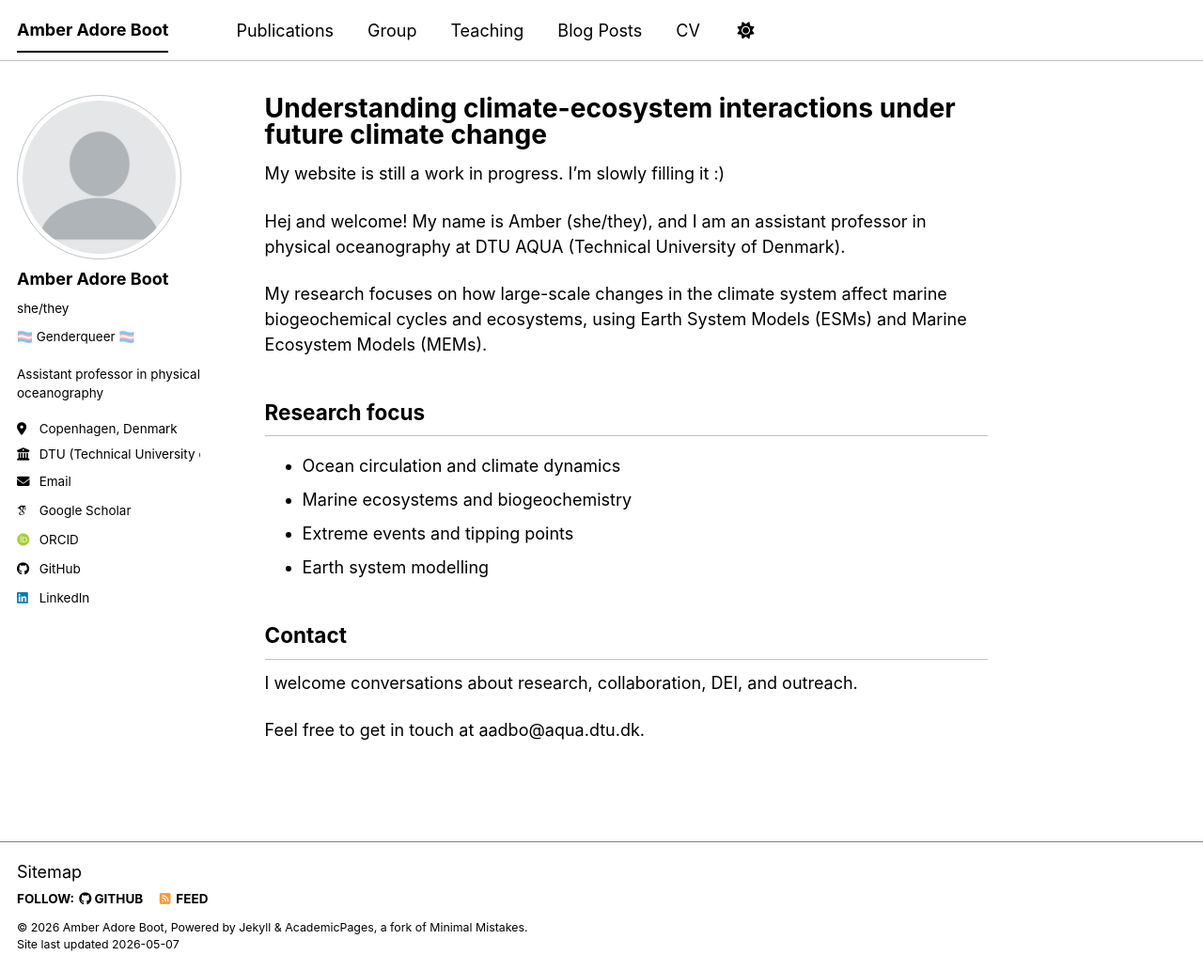
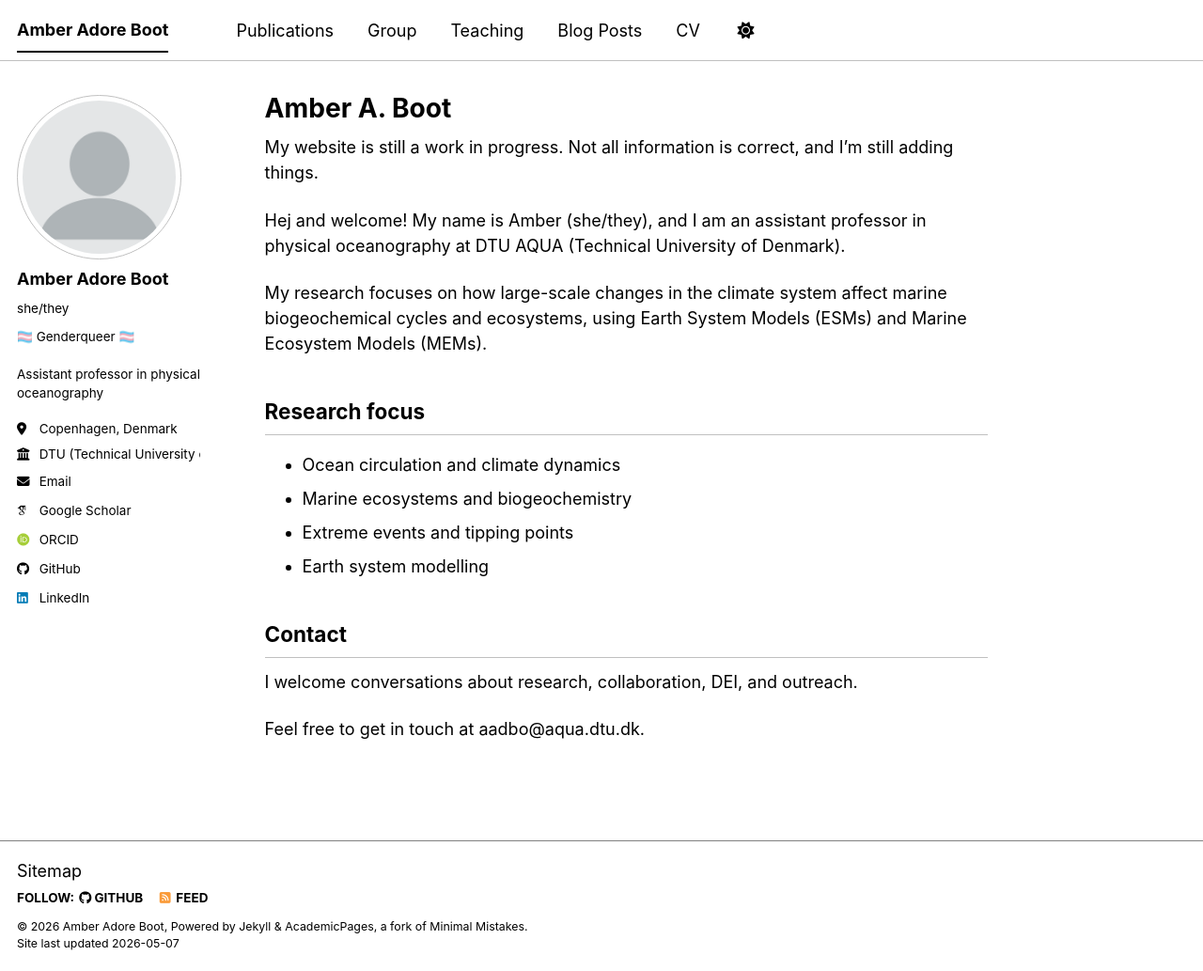
Before and after one commit to amber-adore-boot/amber-adore-boot.github.io, a Jekyll site: the page built from _pages/about.md, in a window 1280 px wide and 1033 px high. Shown: the whole window at 94% size. Built offline with Jekyll 4.4.1, drawn with Linux system fonts in a browser that asks for light colours; some web fonts are replaced; a script bundle is joined from its source files by our own code; library files that are not in the unit come from our copies.

Commit message:
Update about.md

```diff
--- a/_pages/about.md
+++ b/_pages/about.md
@@ -1,13 +1,13 @@
 ---
 permalink: /
-title: "Understanding climate-ecosystem interactions under future climate change"
+title: "Amber A. Boot"
 author_profile: true
 redirect_from:
   - /about/
   - /about.html
 ---
 
-My website is still a work in progress. I'm slowly filling it :)
+My website is still a work in progress. Not all information is correct, and I'm still adding things.
 
 Hej and welcome! My name is Amber (she/they), and I am an assistant professor in physical oceanography at DTU AQUA (Technical University of Denmark).
 
```
